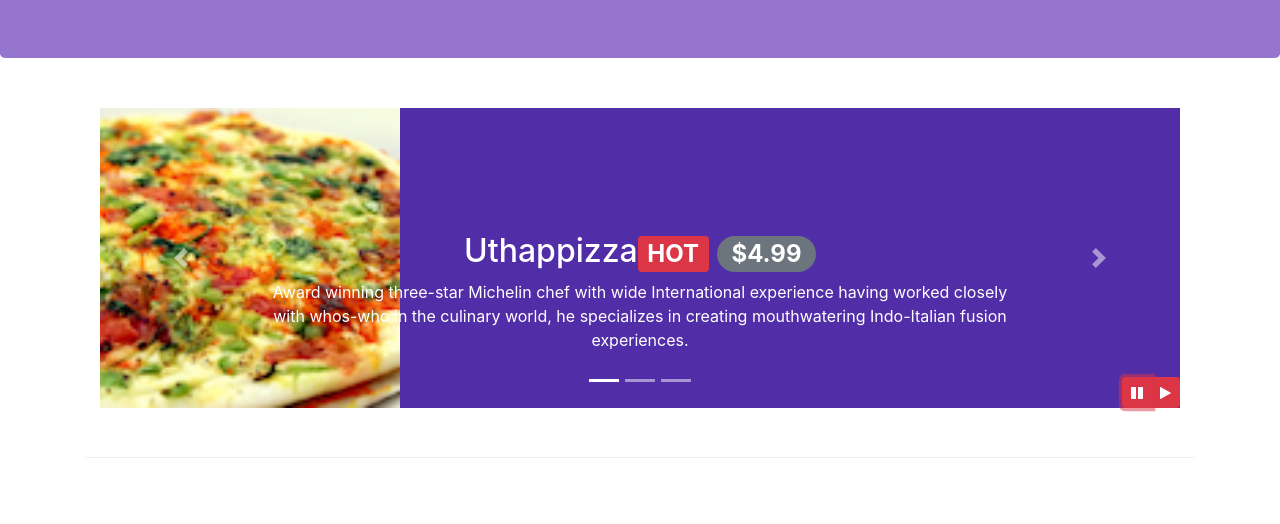
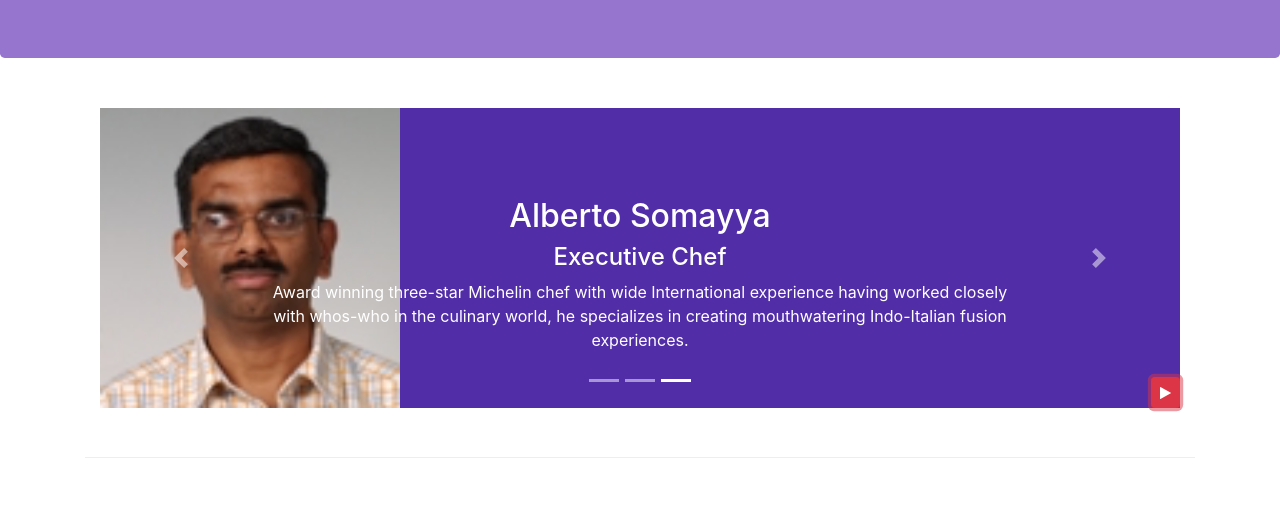
Before and after one commit to MinhHuan2002/MinhHuan2002, a website: page index.html in a window 1280 px wide. Both pictures are taken after a click on the button 1137 px from the left and 668 px from the top of the page. Shown: the part 276-800 px from the top of the page. Drawn offline with nearby package versions, Linux system fonts and the light colour scheme.

Commit message:
More Bootstrap JQuery

```diff
--- a/index.html
+++ b/index.html
@@ -158,14 +158,9 @@
                     <a class="carousel-control-next" href="#mycarousel" role="button" data-slide="next">
                         <span class="carousel-control-next-icon"></span>
                     </a>
-                    <div class="btn-group" id="carouselButton">
-                        <button class="btn btn-danger btn-sm" id="carousel-pause">
-                            <span class="fa fa-pause"></span>
-                        </button>
-                        <button class="btn btn-danger btn-sm" id="carousel-play">
-                            <span class="fa fa-play"></span>
-                        </button>
-                    </div>
+                    <button class="btn btn-danger btn-sm" id="carouselButton">
+                        <span class="fa fa-pause"></span>
+                    </button>
                 </div>
             </div>
         </div>
@@ -196,7 +191,8 @@
                 <div class="media-body">
                     <h2 class="mt-0">Weekend Grand Buffet <span class="badge badge-danger">New</span></h2>
                     <p>Featuring mouthwatering combinations with a choice of five different salads, six enticing
-                        appetizers, six main entrees and five choicest desserts. Free flowing bubbly and soft drinks.
+                        appetizers, six main entrees and five choicest desserts. Free flowing bubbly and soft
+                        drinks.
                         All for just $19.99 per person </p>
                 </div>
             </div>
@@ -217,8 +213,10 @@
                         <div class="media-body">
                             <h2 class="mt-0">Alberto Somayya</h2>
                             <h4>Executive Chef</h4>
-                            <p>Award winning three-star Michelin chef with wide International experience having worked
-                                closely with whos-who in the culinary world, he specializes in creating mouthwatering
+                            <p>Award winning three-star Michelin chef with wide International experience having
+                                worked
+                                closely with whos-who in the culinary world, he specializes in creating
+                                mouthwatering
                                 Indo-Italian fusion experiences. </p>
                         </div>
                     </div>
@@ -321,8 +319,8 @@
                 </div>
             </div>
         </div>
-
-        <!-- <div class="row row-content align-items-center" id="reserveform">
+    </div>
+    <!-- <div class="row row-content align-items-center" id="reserveform">
             <div class="col-12 col-sm-8 offset-sm-2 bg-warning text-light">
                 <h3>Reserve a Table</h3>
             </div>
@@ -440,11 +438,17 @@
     <script>
         $(document).ready(function () {
             $('#mycarousel').carousel({ interval: 2000 });
-            $('#mycarousel-pause').click(function () {
-                $('#mycarousel').carousel('pause');
-            });
-            $('#carousel-play').click(function () {
-                $('#mycarousel').carousel('cycle');
+            $('#carouselButton').click(function () {
+                if ($('#carouselButton').children('span').hasClass('fa-pause')) {
+                    $('#mycarousel').carousel('pause');
+                    $('#carouselButton').children('span').removeClass('fa-pause')
+                    $('#carouselButton').children('span').addClass('fa-play')
+                }
+                else if ($('#carouselButton').children('span').hasClass('fa-play')) {
+                    $('#mycarousel').carousel('cycle');
+                    $('#carouselButton').children('span').removeClass('fa-play')
+                    $('#carouselButton').children('span').addClass('fa-pause')
+                }
             });
         });
     </script>
```
